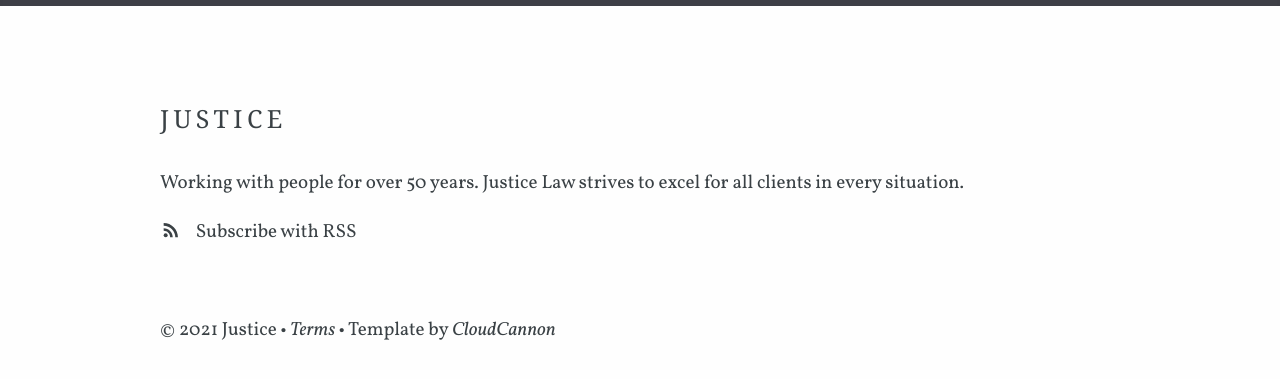
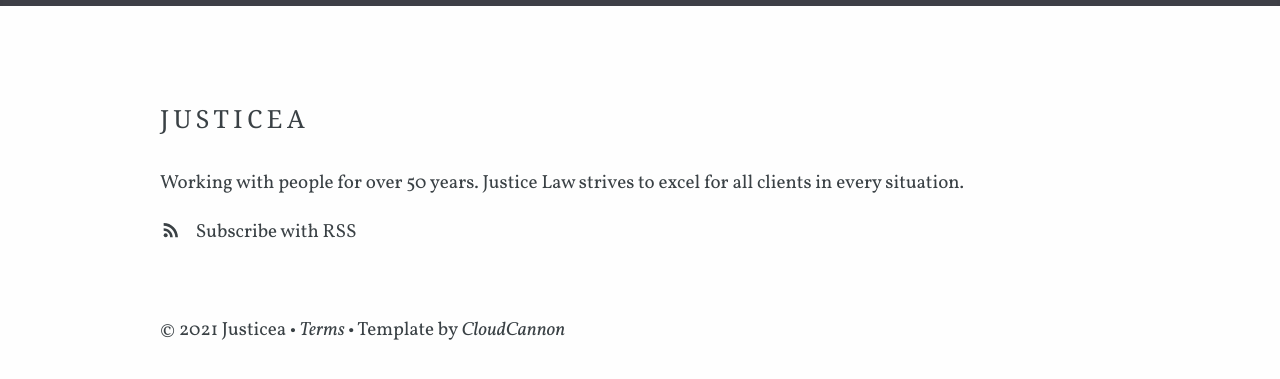
Before and after one commit to rphillips-nz/sync-test, a Jekyll site: the page built from index.html, in a window 1280 px wide and 900 px high, scrolled down 1152 px. Shown: the part 472-851 px from the top of the window. Built offline with Jekyll 4.4.1, drawn with Linux system fonts in a browser that asks for light colours; some web fonts are replaced.

Commit message:
Updated '_data/company.yml' via CloudCannon

```diff
--- a/_data/company.yml
+++ b/_data/company.yml
@@ -1,6 +1,8 @@
-title: Justice
-description: Working with people for over 50 years. Justice Law strives to excel for all clients in every situation.
+title: Justicea
+description: >-
+  Working with people for over 50 years. Justice Law strives to excel for all
+  clients in every situation.
 contact_email_address: contact@example.com
 contact_phone_number: (03) 123 4567
-address: 123 Example Street, Gooseburb, 9876, Ducktown, New Zealand
-postal_address: PO Box 123, Ducktown, New Zealand
+address: '123 Example Street, Gooseburb, 9876, Ducktown, New Zealand'
+postal_address: 'PO Box 123, Ducktown, New Zealand'
```
